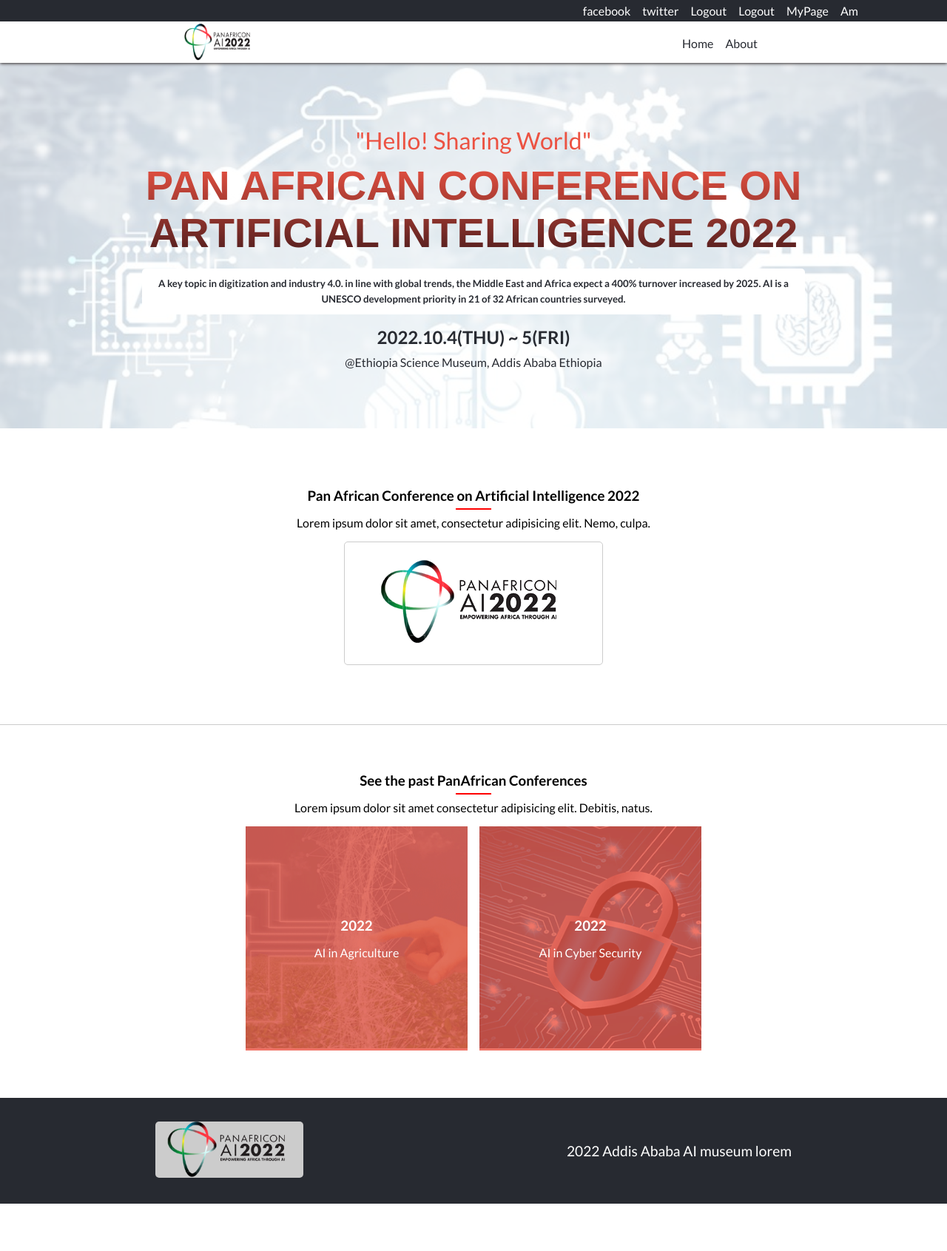
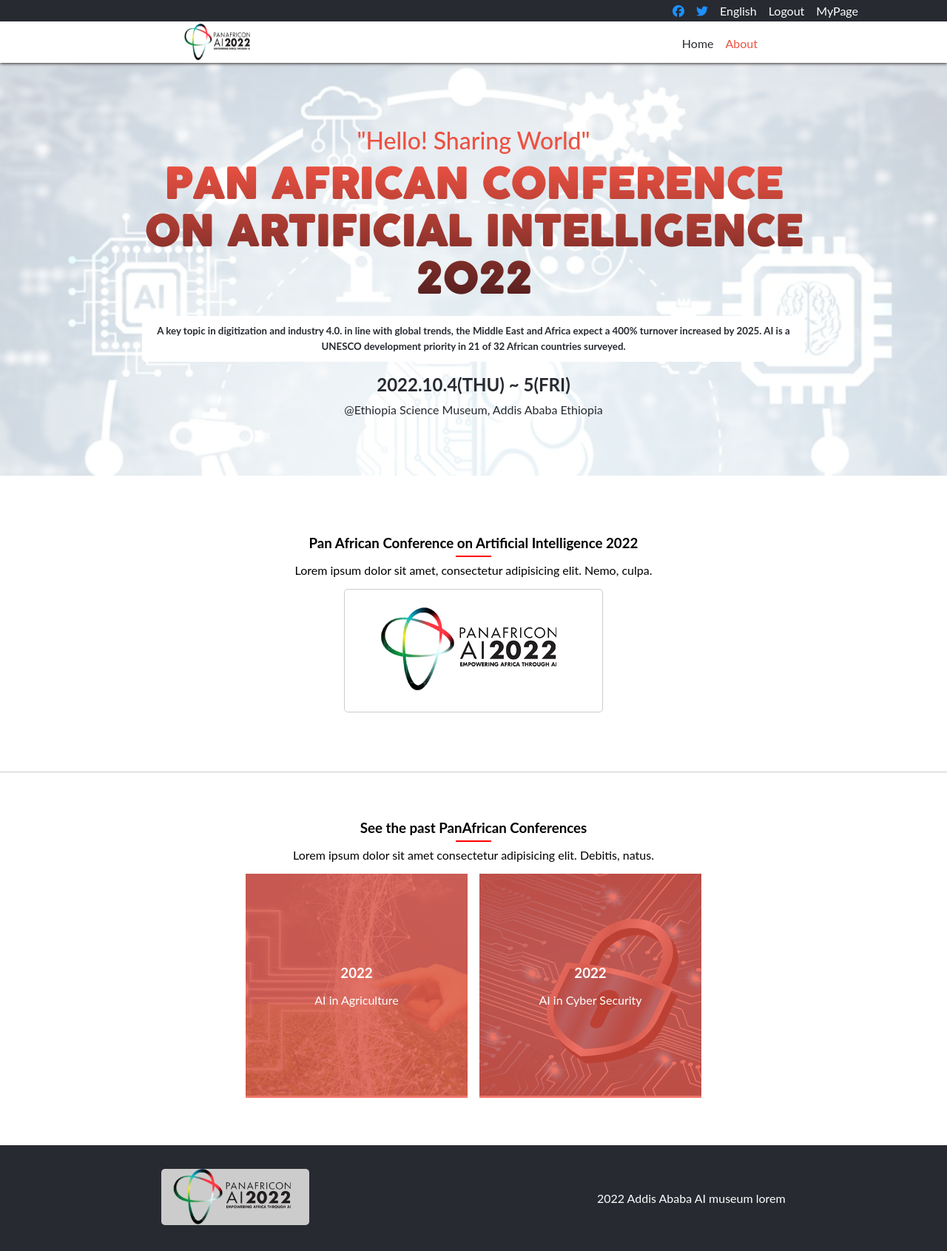
Before and after one commit to GutemaG/module-1-capstone, a website: page about.html in a window 1280 px wide. Shown: the whole page at 74% size. Before the commit the page ends 1627 px from the top, so only its background shows below. Drawn offline with Linux system fonts and the light colour scheme; files whose address does not match are found by name; a web font is replaced by a local one.

Commit message:
Create js file for about page and load data from data.json using fetch api add icon on title

```diff
--- a/about.html
+++ b/about.html
@@ -11,12 +11,11 @@
     <header class="header">
       <nav class="nav">
         <ul class="top-nav-items">
-          <li class="top-nav-item">facebook</li>
-          <li class="top-nav-item">twitter</li>
-          <li class="top-nav-item">Logout</li>
+          <li class="top-nav-item icon"><i class="fa-brands fa-facebook"></i></li>
+          <li class="top-nav-item icon"><i class="fa-brands fa-twitter"></i></li>
+          <li class="top-nav-item">English</li>
           <li class="top-nav-item">Logout</li>
           <li class="top-nav-item">MyPage</li>
-          <li class="top-nav-item">Am</li>
         </ul>
         <button class="menu" id="nav-menu-show">
           <i class="fa-solid fa-bars fa-2xl"></i>
@@ -28,8 +27,8 @@
           <li class="nav-close-icon">
             <i class="fa-solid fa-xmark"></i>
           </li>
-          <li class="nav-item active"><a href="./index.html">Home </a></li>
-          <li class="nav-item"><a href="./about.html">About </a></li>
+          <li class="nav-item"><a href="./index.html">Home </a></li>
+          <li class="nav-item active"><a href="./about.html">About </a></li>
         </ul>
       </nav>
       <div class="hero-container">
@@ -99,5 +98,6 @@
       src="https://kit.fontawesome.com/f5445ae524.js"
       crossorigin="anonymous"
     ></script>
+    <script src="js/about.js"></script>
   </body>
 </html>
--- a/css/about/footer.css
+++ b/css/about/footer.css
@@ -1,6 +1,7 @@
 footer {
   padding: 2rem;
   display: flex;
+  gap: 1rem;
   justify-content: space-around;
   align-items: center;
   background-color: var(--primary-color);
@@ -13,6 +14,6 @@
 }
 
 footer p {
-  font-size: 1.2rem;
+  font-size: 1rem;
   color: #fff;
 }
--- a/css/about/header.css
+++ b/css/about/header.css
@@ -185,7 +185,11 @@
     border-radius: 0;
   }
 
-  .nav-items .nav-item a {
+  .active a {
+    color: var(--secondary-color);
+  }
+
+  .nav-items .nav-item:not(.active) a {
     color: var(--primary-color);
   }
 
@@ -255,4 +259,12 @@
     gap: 1rem;
     padding: 5px 7.5rem 5px 0;
   }
+
+  .top-nav-items .top-nav-item {
+    cursor: pointer;
+  }
+
+  .top-nav-items .icon {
+    color: dodgerblue;
+  }
 }
--- a/css/about/style.css
+++ b/css/about/style.css
@@ -1,11 +1,12 @@
 @import url(header.css);
 @import url(main-section.css);
 @import url(footer.css);
-@import url("https://fonts.googleapis.com/css2?family=Lato:wght@100;300;400;700&display=swap");
+
+/* @import url("https://fonts.googleapis.com/css2?family=Lato:wght@100;300;400;700&display=swap"); */
 
 @font-face {
   font-family: "cocogoose";
-  src: url("../fonts/cocogoose/Cocogoose_trial.ttf");
+  src: url("../../fonts/cocogoose/Cocogoose_trial.ttf");
 }
 
 :root {
--- a/css/header.css
+++ b/css/header.css
@@ -29,6 +29,7 @@
   gap: 1rem;
   color: #fff;
   padding: 1rem;
+  opacity: 0.95;
 }
 
 .nav-items.show {
@@ -171,7 +172,11 @@
     border-radius: 0;
   }
 
-  .nav-items .nav-item a {
+  .active a {
+    color: var(--secondary-color);
+  }
+
+  .nav-items .nav-item:not(.active) a {
     color: var(--primary-color);
   }
 
@@ -230,4 +235,12 @@
     gap: 1rem;
     padding: 5px 7.5rem 5px 0;
   }
+
+  .top-nav-items .top-nav-item {
+    cursor: pointer;
+  }
+
+  .top-nav-items .icon {
+    color: dodgerblue;
+  }
 }
--- a/css/style.css
+++ b/css/style.css
@@ -1,7 +1,6 @@
 @import url(header.css);
 @import url(main-section.css);
 @import url(footer.css);
-@import url("https://fonts.googleapis.com/css2?family=Lato:wght@100;300;400;700&display=swap");
 
 @font-face {
   font-family: "cocogoose";
--- /dev/null
+++ b/js/about.js
@@ -0,0 +1,13 @@
+const navMenu = document.getElementById('nav-menu-show');
+const navItems = document.querySelector('.nav-items');
+const closeMenuIcon = document.querySelector('.nav-close-icon');
+
+navMenu.addEventListener('click', () => {
+  navItems.classList.toggle('show');
+  navItems.classList.remove('hide');
+});
+
+closeMenuIcon.addEventListener('click', () => {
+  navItems.classList.remove('show');
+  navItems.classList.toggle('hide');
+});
--- a/js/script.js
+++ b/js/script.js
@@ -9,11 +9,13 @@
 navMenu.addEventListener('click', () => {
   navItems.classList.toggle('show');
   navItems.classList.remove('hide');
+  navItems.classList.add('open');
 });
 
 closeMenuIcon.addEventListener('click', () => {
   navItems.classList.remove('show');
   navItems.classList.toggle('hide');
+  navItems.classList.remove('open');
 });
 
 const createSpeakerContent = (content) => (
```
Also changed, not shown: index.html (+8 -11 lines).
